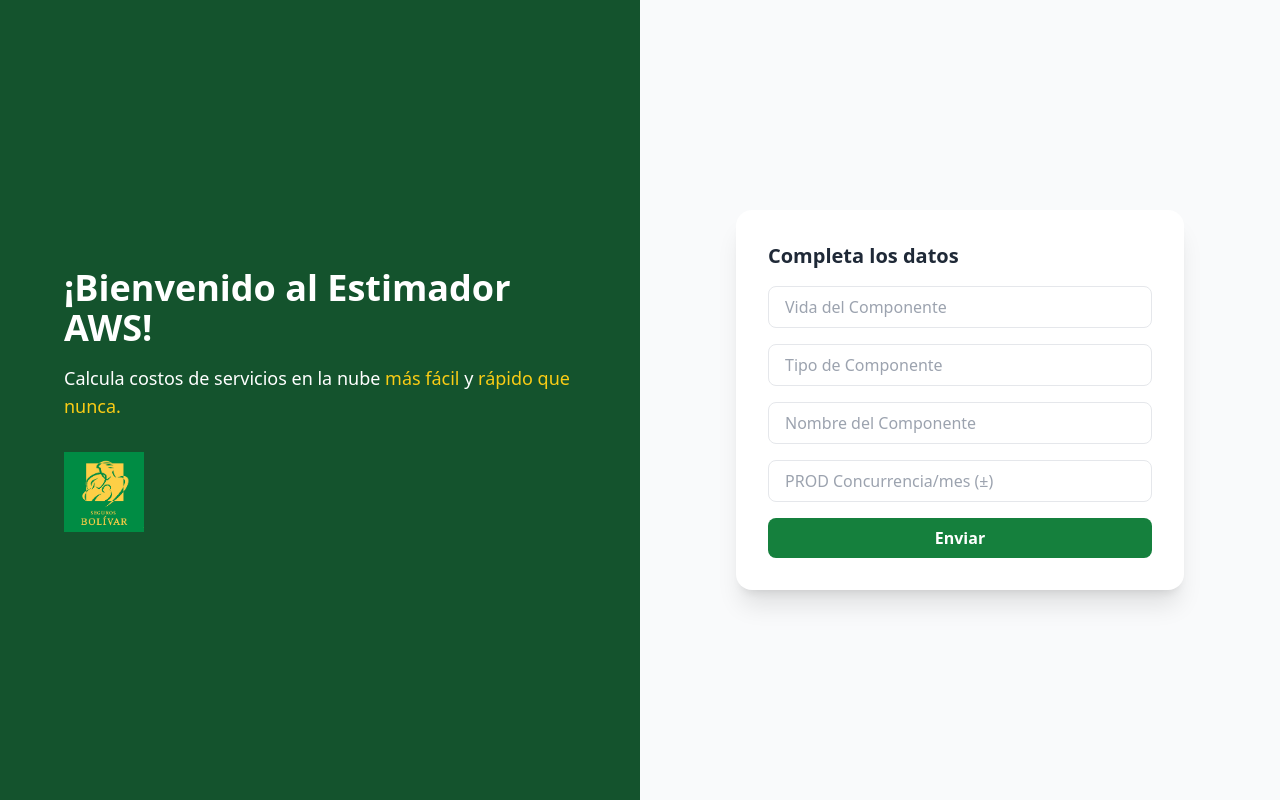
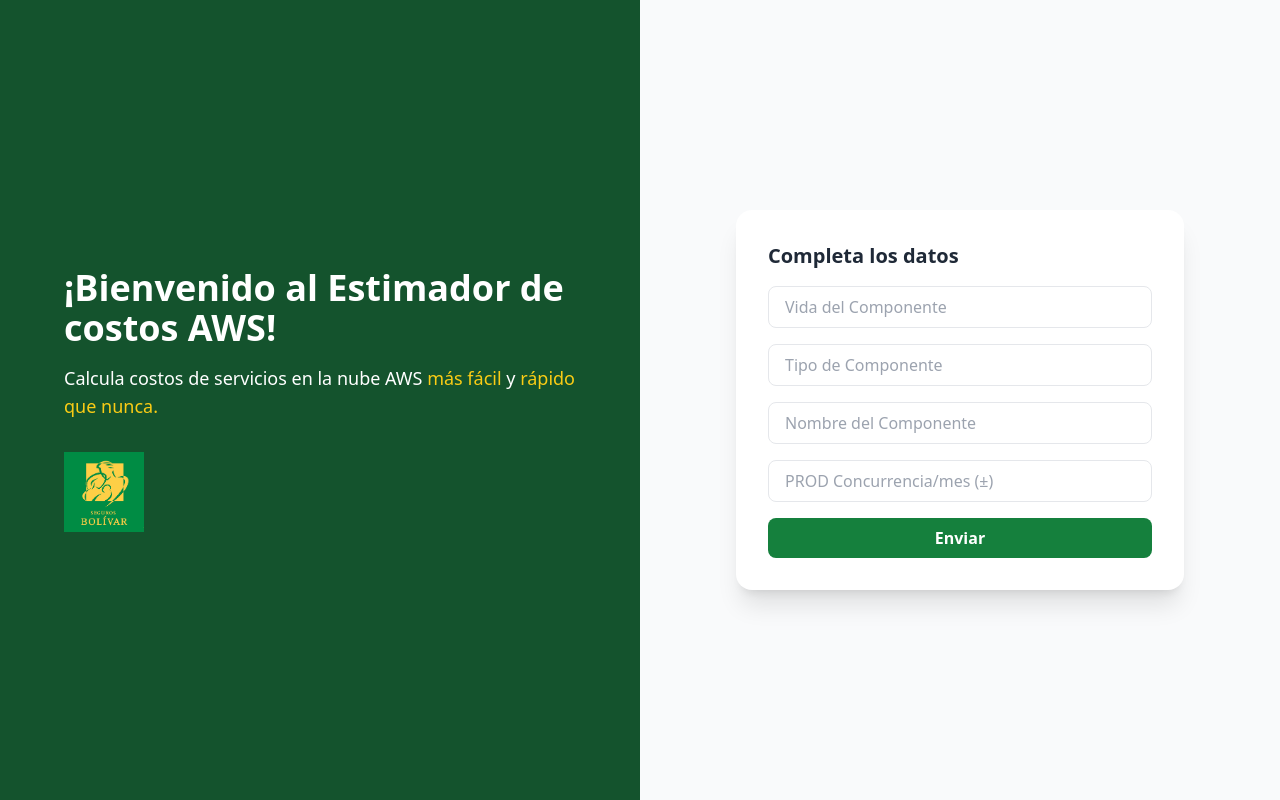
Before and after one commit to CarlosCruzSB/aws-estimator-chatbot, a Next.js app: page / in a window 1280 px wide. Built offline with nearby package versions, Linux system fonts and the light colour scheme.

Commit message:
fix: mejorar UI con Tailwind y root layout

```diff
--- a/app/page.js
+++ b/app/page.js
@@ -46,10 +46,10 @@
       {/* Panel izquierdo */}
       <div className="w-1/2 bg-green-900 text-white flex flex-col justify-center items-start px-16">
         <h1 className="text-4xl font-bold mb-4">
-          ¡Bienvenido al Estimador AWS!
+          ¡Bienvenido al Estimador de costos AWS!
         </h1>
         <p className="text-lg mb-2">
-          Calcula costos de servicios en la nube{" "}
+          Calcula costos de servicios en la nube AWS{" "}
           <span className="text-yellow-400">más fácil</span> y{" "}
           <span className="text-yellow-400">rápido que nunca.</span>
         </p>
```
